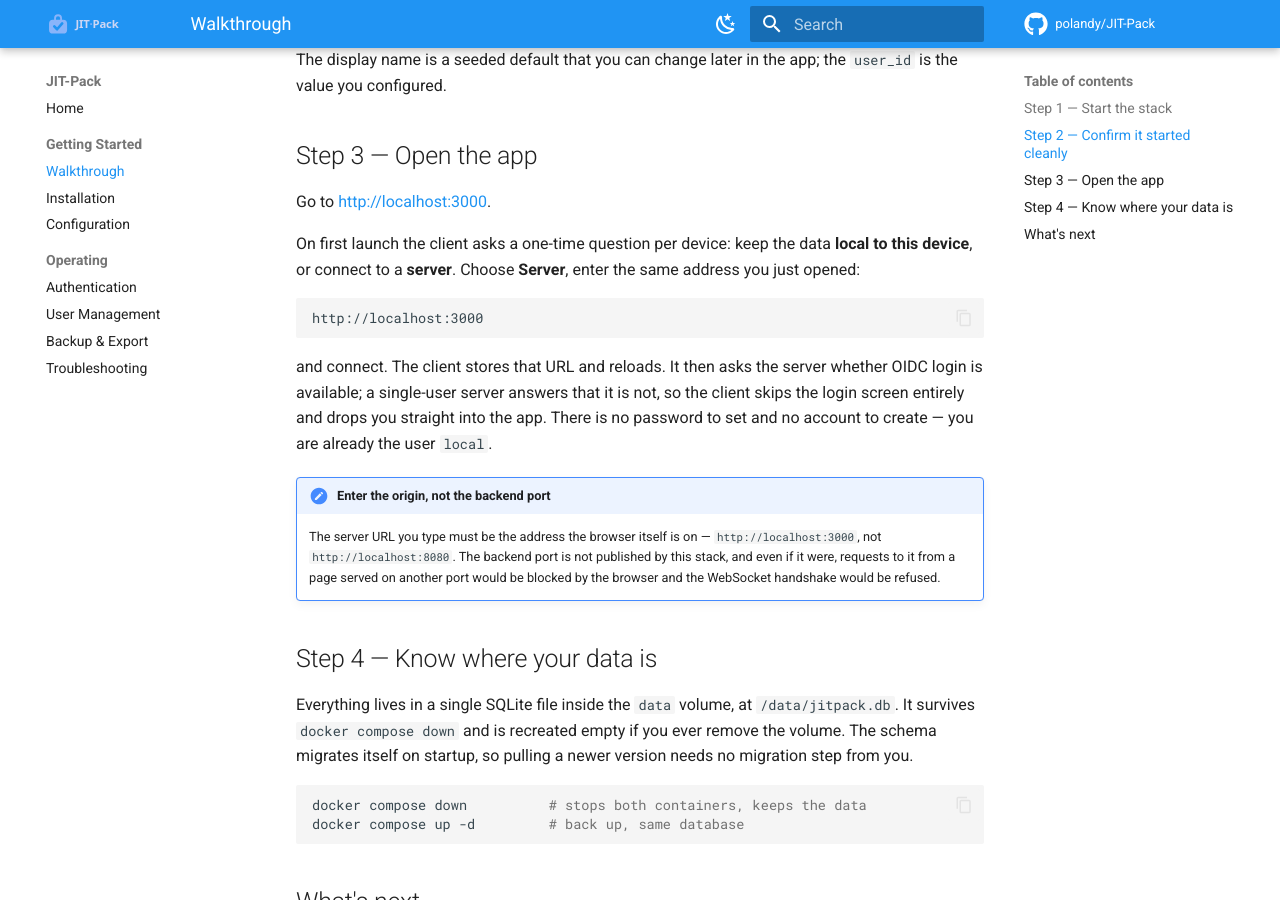
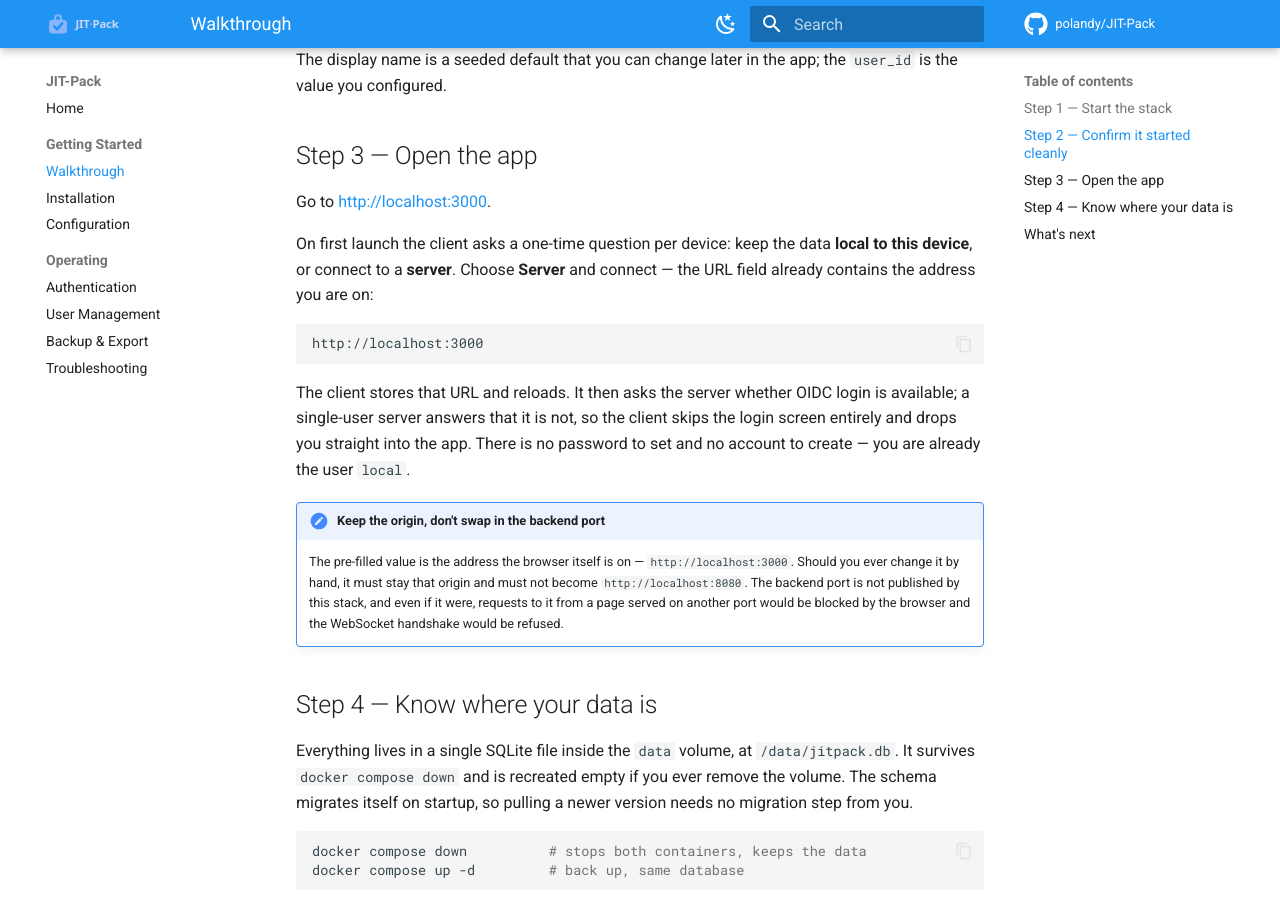
Before and after one commit to polandy/JIT-Pack, an MkDocs documentation site: the page built from docs/getting-started.md, in a window 1280 px wide and 900 px high, scrolled down 1922 px. Built offline with MkDocs 1.6.1 and Material for MkDocs 9.7.7, drawn with Linux system fonts in a browser that asks for light colours; comment, search, counter and statistics services are not loaded.

Commit message:
feat(client): pre-fill the M19 server URL with the page origin (FR-19.1)
The first-launch screen offered an empty field, so connecting to a
self-hosted instance meant typing its address — and the one plausible
wrong answer, the backend port, already needed a warning box in the
manual.

The API sets no CORS headers, so the SPA and the API must share one
origin (client/nginx.conf). window.location.origin is therefore correct
by construction for every real deployment. An explicit build-time
VITE_API_URL still wins, and the Vite dev server keeps its split-origin
backend.

The rule lives in defaultServerBaseUrl() so it is unit-testable and
serverBaseUrl() stops repeating the literal. Both new tests were run red
against the old behaviour first; E2E-M19-04 asserts the input value
rather than toBeEnabled() on the ion-button, which is false-green.

````diff
--- a/client/src/views/ModeSelectionPage.vue
+++ b/client/src/views/ModeSelectionPage.vue
@@ -23,12 +23,16 @@
 import { phonePortraitOutline, serverOutline } from 'ionicons/icons'
 import { computed, ref } from 'vue'
 import BrandMark from '@/components/global/BrandMark.vue'
+import { defaultServerBaseUrl } from '@/config'
 
 const emit = defineEmits<{
   select: [mode: 'local' | 'server', serverUrl: string | null]
 }>()
 
-const serverUrl = ref('')
+// Pre-filled, not just placeheld: a self-hosted instance serves this
+// page from the very origin the server listens on, so the field starts
+// out already correct and Connect works without typing.
+const serverUrl = ref(defaultServerBaseUrl())
 
 const serverUrlValid = computed(() => {
   try {
--- a/docs/getting-started.md
+++ b/docs/getting-started.md
@@ -68,16 +68,16 @@
 
 Go to <http://localhost:3000>.
 
-On first launch the client asks a one-time question per device: keep the data **local to this device**, or connect to a **server**. Choose **Server**, enter the same address you just opened:
+On first launch the client asks a one-time question per device: keep the data **local to this device**, or connect to a **server**. Choose **Server** and connect — the URL field already contains the address you are on:
 
 ```
 http://localhost:3000
 ```
 
-and connect. The client stores that URL and reloads. It then asks the server whether OIDC login is available; a single-user server answers that it is not, so the client skips the login screen entirely and drops you straight into the app. There is no password to set and no account to create — you are already the user `local`.
+The client stores that URL and reloads. It then asks the server whether OIDC login is available; a single-user server answers that it is not, so the client skips the login screen entirely and drops you straight into the app. There is no password to set and no account to create — you are already the user `local`.
 
-!!! note "Enter the origin, not the backend port"
-    The server URL you type must be the address the browser itself is on — `http://localhost:3000`, not `http://localhost:8080`. The backend port is not published by this stack, and even if it were, requests to it from a page served on another port would be blocked by the browser and the WebSocket handshake would be refused.
+!!! note "Keep the origin, don't swap in the backend port"
+    The pre-filled value is the address the browser itself is on — `http://localhost:3000`. Should you ever change it by hand, it must stay that origin and must not become `http://localhost:8080`. The backend port is not published by this stack, and even if it were, requests to it from a page served on another port would be blocked by the browser and the WebSocket handshake would be refused.
 
 ## Step 4 — Know where your data is
 
````
Also changed, not shown: dev-docs/UI_Spec_v1.10.md (+1 -1 lines), dev-docs/UI_Test_Spec_v1.0.md (+1 -0 lines), dev-docs/e2e-tests.md (+1 -1 lines), dev-docs/implementation-log.md (+27 -0 lines), 3 other files.
